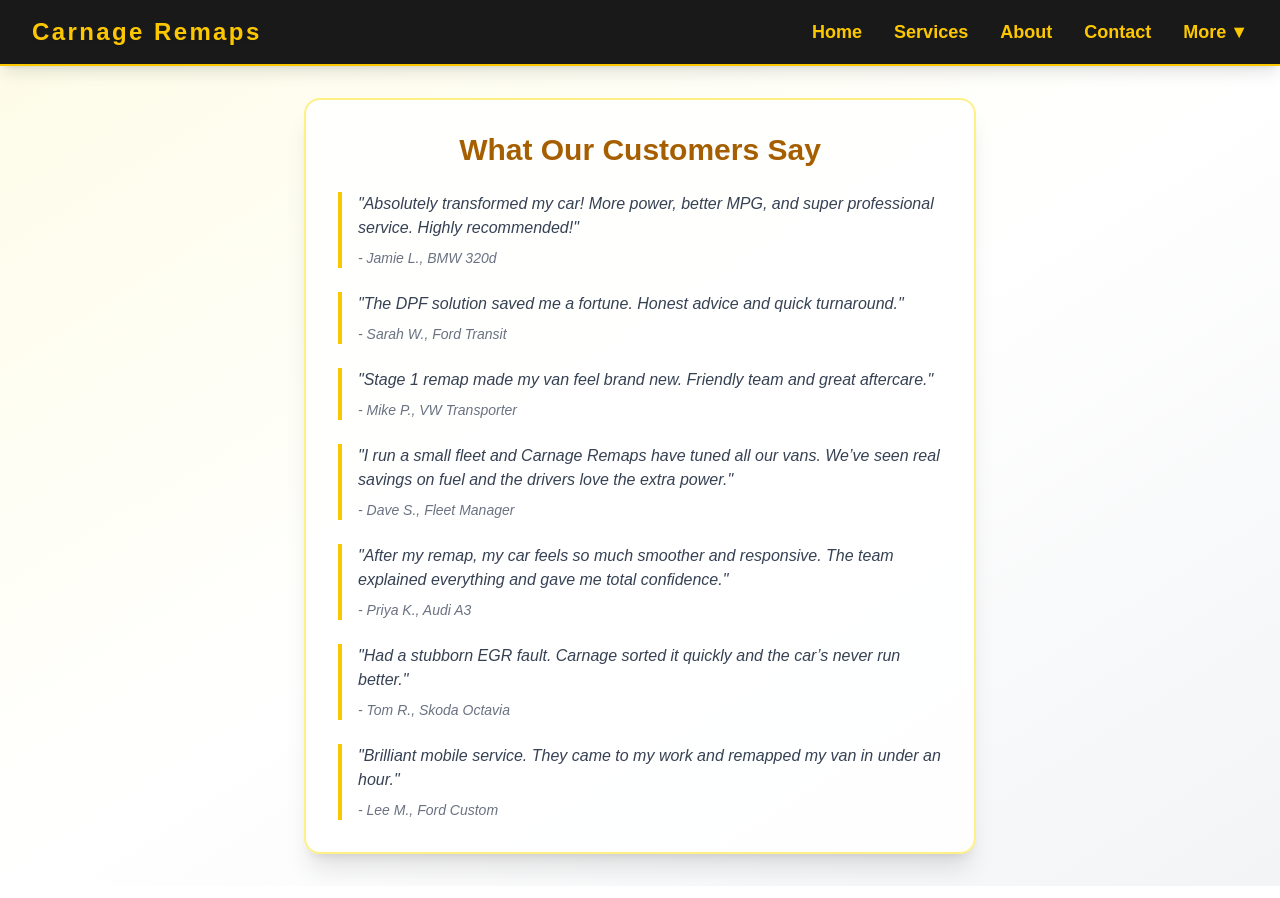
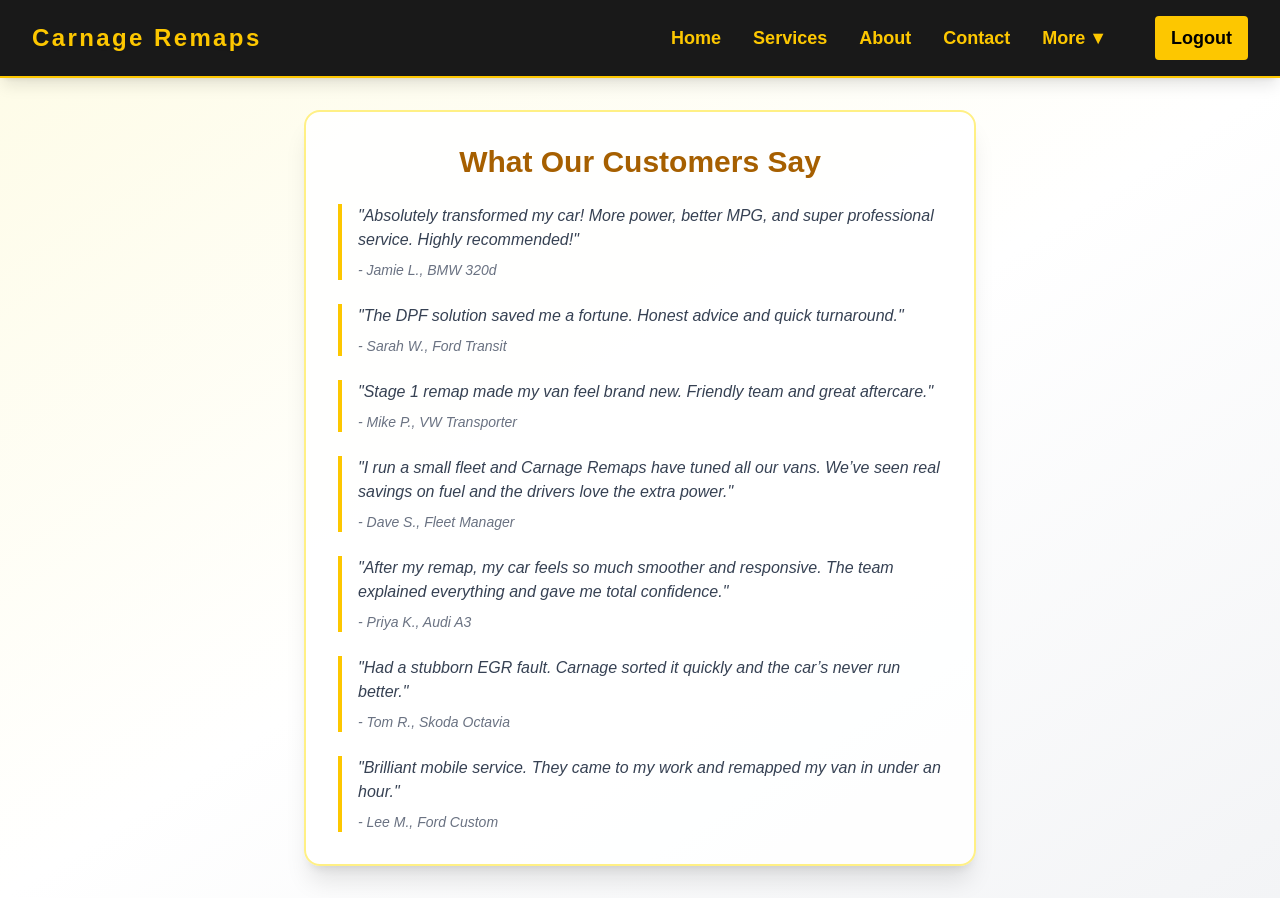
Before and after one commit to carnageremapscr-bit/websitecarnage, a Next.js app: page /testimonials in a window 1280 px wide. Built offline with nearby package versions, Linux system fonts and the light colour scheme.

Commit message:
logout added

```diff
--- a/src/app/layout.tsx
+++ b/src/app/layout.tsx
@@ -2,6 +2,8 @@
 import type { Metadata } from "next";
 import { Geist, Geist_Mono } from "next/font/google";
 import Link from "next/link";
+import { useEffect } from "react";
+import { useRouter } from "next/navigation";
 import "./globals.css";
 
 const geistSans = Geist({
@@ -19,11 +21,21 @@ export const metadata: Metadata = {
   description: "Generated by create next app",
 };
 
-export default function RootLayout({
-  children,
-}: Readonly<{
-  children: React.ReactNode;
-}>) {
+function LogoutButton() {
+  const router = useRouter();
+  function handleLogout() {
+    if (typeof window !== "undefined") {
+      localStorage.removeItem("carnage_user");
+      localStorage.removeItem("carnage_user_email");
+      router.replace("/login");
+    }
+  }
+  return (
+    <button onClick={handleLogout} className="ml-4 px-4 py-2 bg-yellow-400 text-black rounded font-bold hover:bg-yellow-500 transition">Logout</button>
+  );
+}
+
+export default function RootLayout({ children }: Readonly<{ children: React.ReactNode }>) {
   return (
     <html lang="en">
       <body className={`${geistSans.variable} ${geistMono.variable} antialiased`}>
@@ -58,6 +70,7 @@ export default function RootLayout({
                   <Link href="/contact" className="block px-4 py-2 hover:bg-yellow-400 hover:text-black transition rounded-b">Contact</Link>
                 </div>
               </div>
+              <LogoutButton />
             </div>
             {/* Mobile menu with dropdown */}
             <div className="absolute top-16 left-0 w-full bg-black/95 border-b-2 border-yellow-400 shadow-lg flex-col items-center gap-6 py-6 text-lg font-bold md:hidden hidden peer-checked:flex z-30">
```
